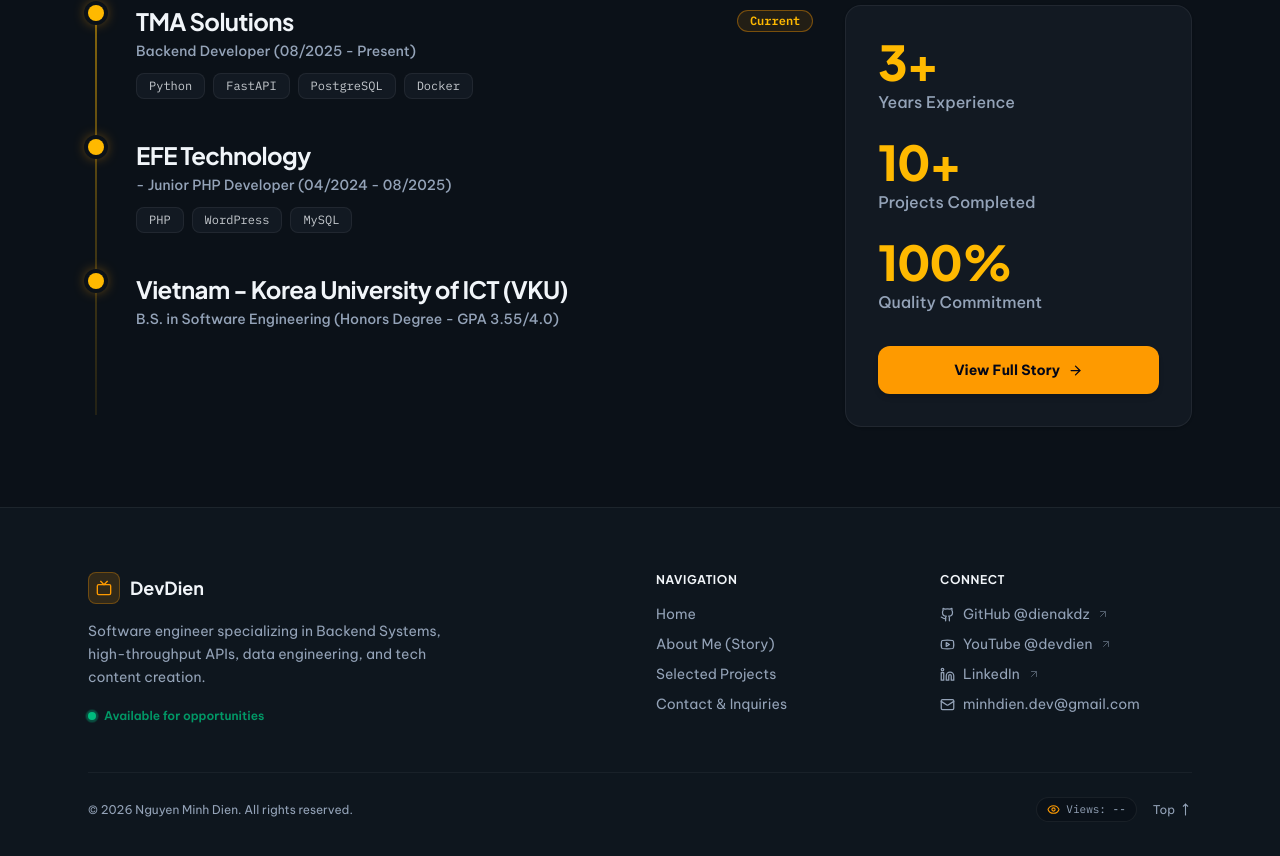
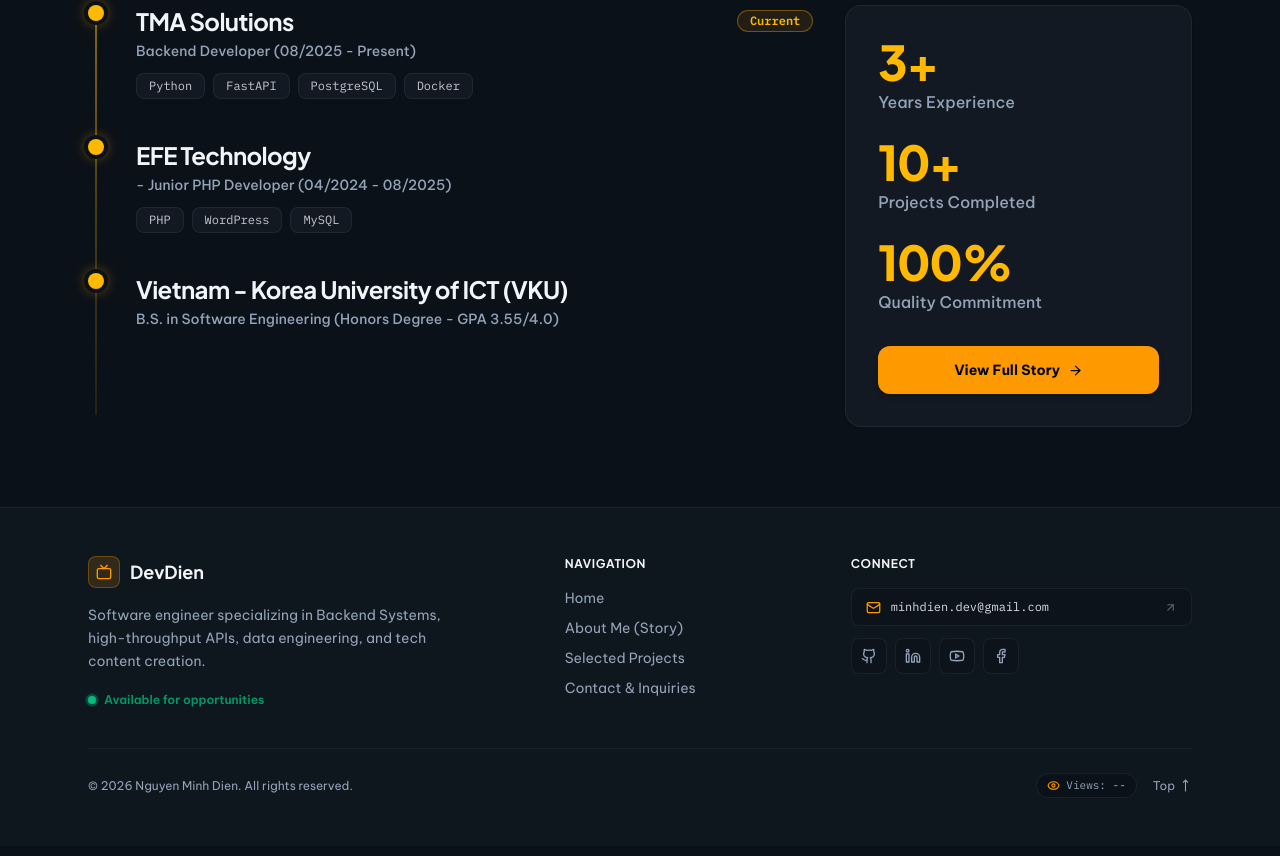
Before and after one commit to dienakdz/devdien-portfolio, a React (Vite) app in the folder frontend/: page / in a window 1280 px wide. Shown: the part 2898-3754 px from the top of the page. Built offline with nearby package versions, Linux system fonts and the light colour scheme; no server answers.

Commit message:
refactor: enhance Footer component with improved layout, social links integration, and styling adjustments

```diff
--- a/frontend/src/components/Footer.jsx
+++ b/frontend/src/components/Footer.jsx
@@ -3,6 +3,7 @@ import { Link } from 'react-router-dom';
 import {
   ArrowUpRight,
   Eye,
+  Facebook,
   Github,
   Linkedin,
   Mail,
@@ -54,13 +55,36 @@ const Footer = () => {
     window.scrollTo({ top: 0, behavior: 'smooth' });
   };
 
+  const socialLinks = [
+    {
+      name: 'GitHub',
+      href: siteConfig.github,
+      icon: Github,
+    },
+    {
+      name: 'LinkedIn',
+      href: siteConfig.linkedin,
+      icon: Linkedin,
+    },
+    {
+      name: 'YouTube',
+      href: siteConfig.youtubeChannel || siteConfig.youtube,
+      icon: Youtube,
+    },
+    {
+      name: 'Facebook',
+      href: siteConfig.facebook,
+      icon: Facebook,
+    },
+  ];
+
   return (
     <footer className="w-full border-t border-border/80 bg-card/60 transition-colors duration-200 dark:border-white/8 dark:bg-[#080d13]">
-      <div className="container mx-auto max-w-6xl px-4 py-12 sm:px-6 sm:py-16">
-        <div className="grid gap-8 sm:grid-cols-2 lg:grid-cols-4">
+      <div className="container mx-auto max-w-6xl px-4 py-10 sm:px-6 sm:py-12">
+        <div className="grid grid-cols-1 md:grid-cols-12 gap-8 lg:gap-10">
 
           {/* Brand Info */}
-          <div className="lg:col-span-2">
+          <div className="md:col-span-5">
             <Link to="/" className="flex items-center gap-2.5">
               <div className="flex h-8 w-8 items-center justify-center rounded-lg border border-amber-500/30 bg-amber-500/15 text-amber-500 dark:text-amber-400">
                 <Tv size={16} />
@@ -88,7 +112,7 @@ const Footer = () => {
           </div>
 
           {/* Quick Navigation */}
-          <div>
+          <div className="md:col-span-3">
             <p className="font-outfit text-xs font-bold uppercase tracking-wider text-foreground">
               {lang === 'vi' ? 'Điều hướng' : 'Navigation'}
             </p>
@@ -117,63 +141,49 @@ const Footer = () => {
           </div>
 
           {/* Connect & Socials */}
-          <div>
+          <div className="md:col-span-4">
             <p className="font-outfit text-xs font-bold uppercase tracking-wider text-foreground">
               {lang === 'vi' ? 'Kênh kết nối' : 'Connect'}
             </p>
-            <ul className="mt-4 flex flex-col gap-2.5 text-sm text-muted-foreground">
-              <li>
-                <a
-                  href={siteConfig.github}
-                  target="_blank"
-                  rel="noreferrer"
-                  className="flex items-center gap-2 hover:text-foreground transition-colors"
-                >
-                  <Github size={15} />
-                  <span>GitHub @dienakdz</span>
-                  <ArrowUpRight size={12} className="opacity-50" />
-                </a>
-              </li>
-              <li>
-                <a
-                  href={siteConfig.youtubeChannel}
-                  target="_blank"
-                  rel="noreferrer"
-                  className="flex items-center gap-2 hover:text-red-500 transition-colors"
-                >
-                  <Youtube size={15} />
-                  <span>YouTube @devdien</span>
-                  <ArrowUpRight size={12} className="opacity-50" />
-                </a>
-              </li>
-              <li>
-                <a
-                  href={siteConfig.linkedin}
-                  target="_blank"
-                  rel="noreferrer"
-                  className="flex items-center gap-2 hover:text-cyan-500 transition-colors"
-                >
-                  <Linkedin size={15} />
-                  <span>LinkedIn</span>
-                  <ArrowUpRight size={12} className="opacity-50" />
-                </a>
-              </li>
-              <li>
-                <a
-                  href={siteConfig.emailHref}
-                  className="flex items-center gap-2 hover:text-amber-500 transition-colors"
-                >
-                  <Mail size={15} />
-                  <span>minhdien.dev@gmail.com</span>
-                </a>
-              </li>
-            </ul>
+            <div className="mt-4 flex flex-col gap-3">
+              <a
+                href={siteConfig.emailHref}
+                className="group flex items-center justify-between rounded-lg border border-border/70 bg-background/50 px-3.5 py-2.5 text-xs text-foreground hover:border-amber-500/40 hover:text-amber-500 transition-all dark:border-white/10 dark:bg-[#121922] dark:hover:border-amber-500/30"
+              >
+                <div className="flex items-center gap-2.5">
+                  <Mail size={15} className="text-amber-500 flex-shrink-0" />
+                  <span className="font-mono text-xs text-foreground/90 group-hover:text-amber-500 transition-colors">
+                    {siteConfig.email}
+                  </span>
+                </div>
+                <ArrowUpRight size={13} className="text-muted-foreground opacity-60 group-hover:opacity-100 group-hover:translate-x-0.5 group-hover:-translate-y-0.5 transition-all" />
+              </a>
+
+              <div className="flex items-center gap-2">
+                {socialLinks.map((item) => {
+                  const Icon = item.icon;
+                  return (
+                    <a
+                      key={item.name}
+                      href={item.href}
+                      target="_blank"
+                      rel="noreferrer"
+                      title={item.name}
+                      aria-label={item.name}
+                      className="flex h-9 w-9 items-center justify-center rounded-lg border border-border/70 bg-background/50 text-muted-foreground hover:border-amber-500/40 hover:bg-amber-500/10 hover:text-amber-500 transition-all dark:border-white/10 dark:bg-[#121922] dark:hover:border-amber-500/30 dark:hover:text-amber-400"
+                    >
+                      <Icon size={16} />
+                    </a>
+                  );
+                })}
+              </div>
+            </div>
           </div>
 
         </div>
 
         {/* Bottom Bar */}
-        <div className="mt-12 flex flex-col items-center justify-between gap-4 border-t border-border/60 pt-6 text-xs text-muted-foreground sm:flex-row dark:border-white/8">
+        <div className="mt-10 flex flex-col items-center justify-between gap-4 border-t border-border/60 pt-6 text-xs text-muted-foreground sm:flex-row dark:border-white/8">
           <p>© {year} {localizedName}. All rights reserved.</p>
 
           <div className="flex items-center gap-4">
```
